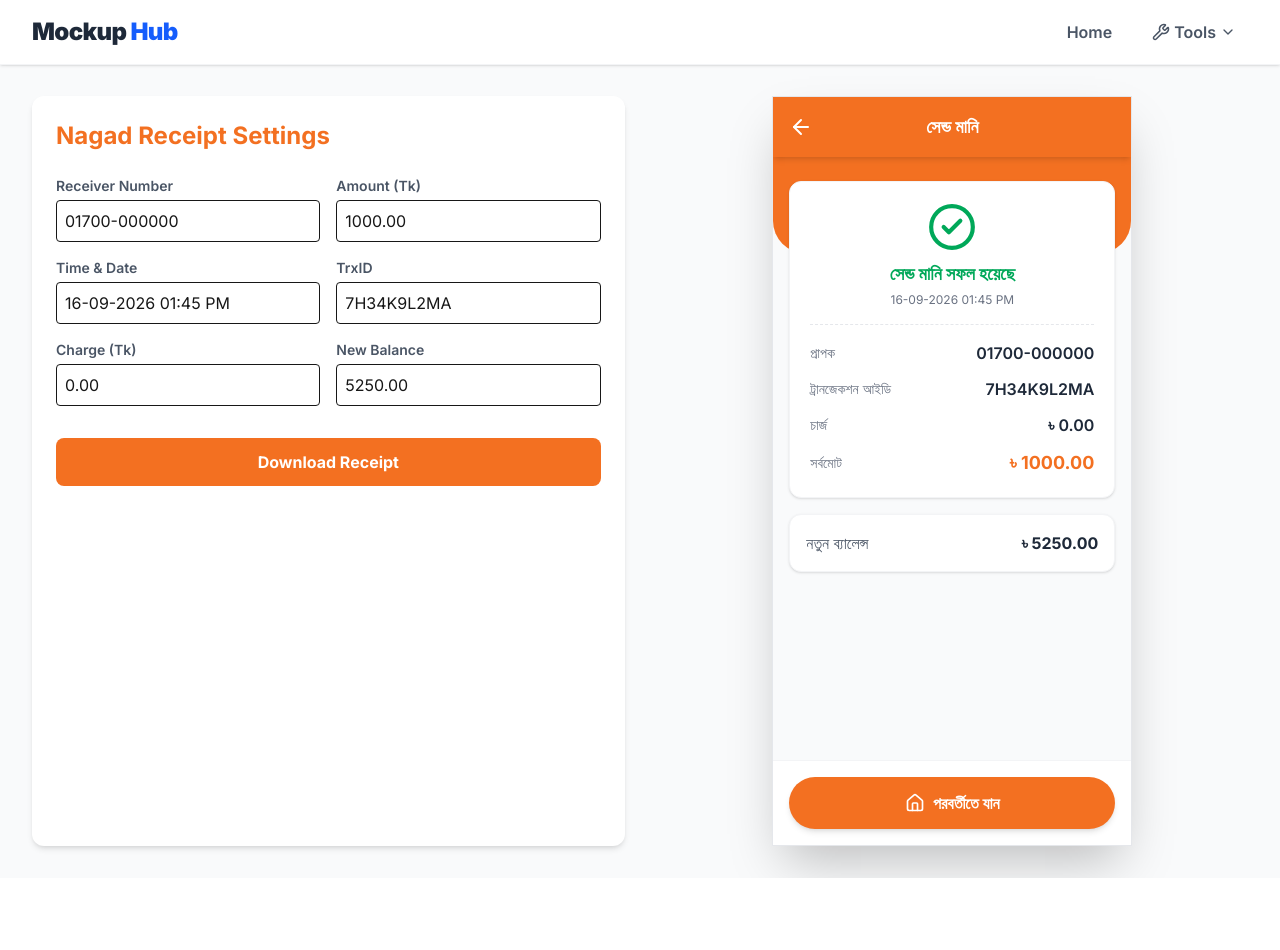
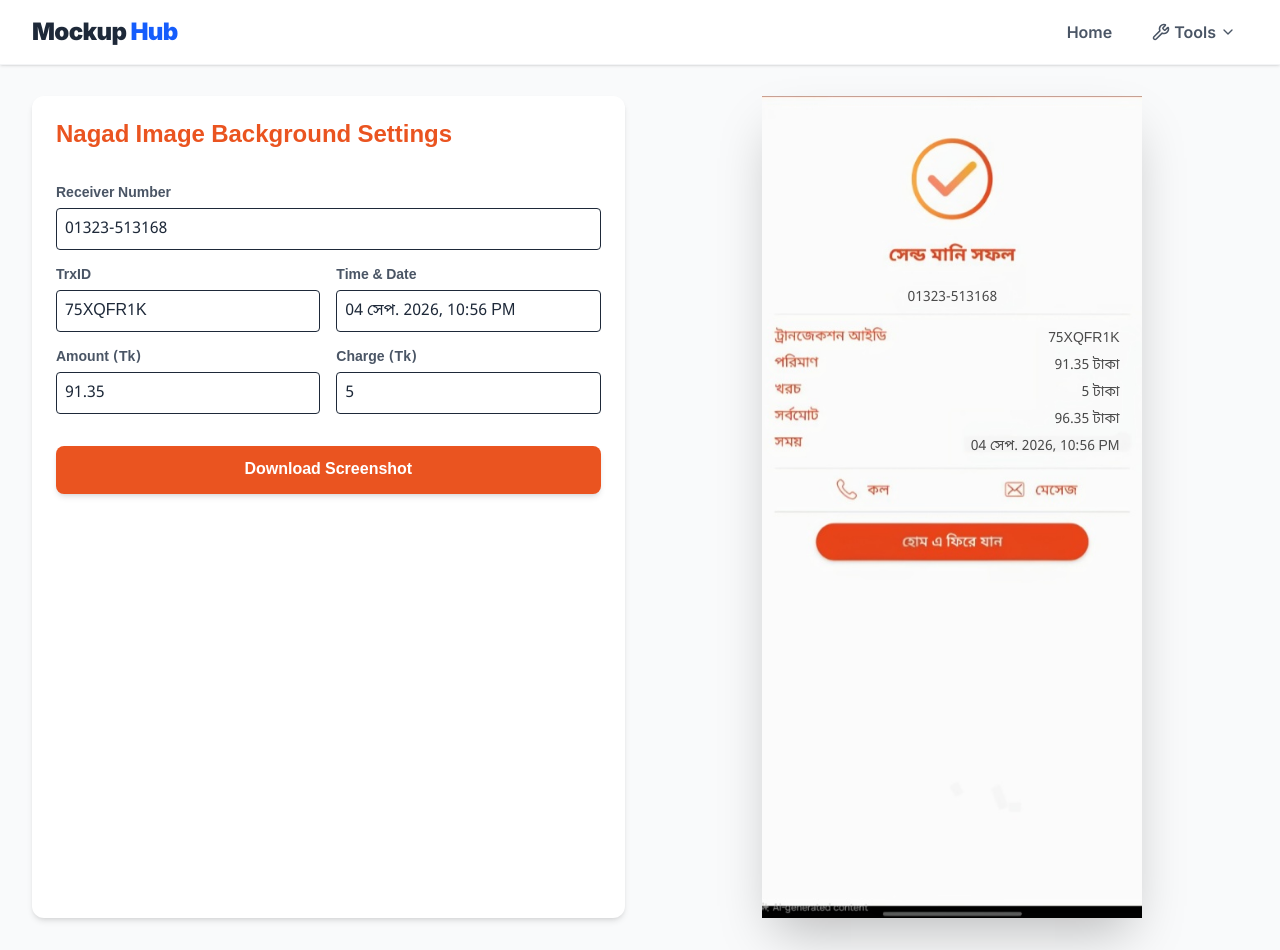
Before and after one commit to rashid-hash/tools-and-tricks, a Next.js app: page /nagad in a window 1280 px wide. Before the commit the page ends 878 px from the top, so only its background shows below. Built offline with nearby package versions, Linux system fonts and the light colour scheme.

Commit message:
Fixed TypeScript focusRing error in bkash page

```diff
--- a/app/nagad/page.tsx
+++ b/app/nagad/page.tsx
@@ -2,25 +2,37 @@
 
 import React, { useState, useRef } from "react";
 import * as htmlToImage from "html-to-image";
-import { ArrowLeft, CheckCircle2, Home } from "lucide-react";
+import { Noto_Sans_Bengali } from "next/font/google";
+
+// আধুনিক বাংলা ফন্ট
+const notoSansBengali = Noto_Sans_Bengali({
+  subsets: ["bengali"],
+  weight: ["400", "500", "600", "700"],
+});
 
 export default function NagadGenerator() {
-  const [amount, setAmount] = useState("1000.00");
-  const [receiverNumber, setReceiverNumber] = useState("01700-000000");
-  const [trxId, setTrxId] = useState("7H34K9L2MA");
-  const [time, setTime] = useState("16-09-2026 01:45 PM");
-  const [newBalance, setNewBalance] = useState("5250.00");
-  const [charge, setCharge] = useState("0.00");
+  const [receiverNumber, setReceiverNumber] = useState("01323-513168");
+  const [trxId, setTrxId] = useState("75XQFR1K");
+  const [amount, setAmount] = useState("91.35");
+  const [charge, setCharge] = useState("5");
+  const [time, setTime] = useState("04 সেপ. 2026, 10:56 PM");
 
   const previewRef = useRef<HTMLDivElement>(null);
+  const nagadOrange = "#ea5420";
+
+  // Total amount calculation (as exact number/string)
+  const totalAmount = (parseFloat(amount) + parseFloat(charge)).toFixed(2);
 
   const downloadScreenshot = async () => {
     if (previewRef.current) {
       try {
-        const dataUrl = await htmlToImage.toPng(previewRef.current, { quality: 1.0, pixelRatio: 2 });
+        const dataUrl = await htmlToImage.toPng(previewRef.current, {
+          quality: 1.0,
+          pixelRatio: 3
+        });
         const link = document.createElement("a");
         link.href = dataUrl;
-        link.download = "nagad-receipt.png";
+        link.download = "nagad-original-receipt.png";
         link.click();
       } catch (error) {
         console.error("Screenshot error:", error);
@@ -30,103 +42,95 @@
   };
 
   return (
-    <div className="min-h-screen bg-gray-50 p-4 md:p-8 flex flex-col lg:flex-row gap-8 font-sans">
+    <div className={`min-h-screen bg-gray-50 p-4 md:p-8 flex flex-col lg:flex-row gap-8 ${notoSansBengali.className} text-gray-800`}>
 
       {/* --- Left Panel: Controls --- */}
-      <div className="w-full lg:w-1/2 bg-white p-6 rounded-xl shadow-md flex flex-col gap-4">
-        <h2 className="text-2xl font-bold text-[#f37021] mb-2">Nagad Receipt Settings</h2>
+      <div className="w-full lg:w-1/2 bg-white p-6 rounded-xl shadow-md flex flex-col gap-4 font-sans">
+        <h2 className="text-2xl font-bold mb-4" style={{ color: nagadOrange }}>Nagad Image Background Settings</h2>
 
         <div className="grid grid-cols-1 md:grid-cols-2 gap-4">
+          <div className="flex flex-col gap-1 md:col-span-2">
+            <label className="text-sm font-semibold text-gray-600">Receiver Number</label>
+            <input type="text" value={receiverNumber} onChange={(e) => setReceiverNumber(e.target.value)} className="border p-2 rounded outline-none focus:ring-2 focus:ring-[#ea5420]" />
+          </div>
           <div className="flex flex-col gap-1">
-            <label className="text-sm font-semibold text-gray-600">Receiver Number</label>
-            <input type="text" value={receiverNumber} onChange={(e) => setReceiverNumber(e.target.value)} className="border p-2 rounded outline-none focus:ring-2 focus:ring-[#f37021]" />
+            <label className="text-sm font-semibold text-gray-600">TrxID</label>
+            <input type="text" value={trxId} onChange={(e) => setTrxId(e.target.value)} className="border p-2 rounded outline-none uppercase focus:ring-2 focus:ring-[#ea5420]" />
+          </div>
+          <div className="flex flex-col gap-1">
+            <label className="text-sm font-semibold text-gray-600">Time & Date</label>
+            <input type="text" value={time} onChange={(e) => setTime(e.target.value)} className="border p-2 rounded outline-none focus:ring-2 focus:ring-[#ea5420]" />
           </div>
           <div className="flex flex-col gap-1">
             <label className="text-sm font-semibold text-gray-600">Amount (Tk)</label>
-            <input type="text" value={amount} onChange={(e) => setAmount(e.target.value)} className="border p-2 rounded outline-none focus:ring-2 focus:ring-[#f37021]" />
-          </div>
-          <div className="flex flex-col gap-1">
-            <label className="text-sm font-semibold text-gray-600">Time & Date</label>
-            <input type="text" value={time} onChange={(e) => setTime(e.target.value)} className="border p-2 rounded outline-none focus:ring-2 focus:ring-[#f37021]" />
-          </div>
-          <div className="flex flex-col gap-1">
-            <label className="text-sm font-semibold text-gray-600">TrxID</label>
-            <input type="text" value={trxId} onChange={(e) => setTrxId(e.target.value)} className="border p-2 rounded outline-none focus:ring-2 focus:ring-[#f37021] uppercase" />
+            <input type="number" value={amount} onChange={(e) => setAmount(e.target.value)} className="border p-2 rounded outline-none focus:ring-2 focus:ring-[#ea5420]" />
           </div>
           <div className="flex flex-col gap-1">
             <label className="text-sm font-semibold text-gray-600">Charge (Tk)</label>
-            <input type="text" value={charge} onChange={(e) => setCharge(e.target.value)} className="border p-2 rounded outline-none focus:ring-2 focus:ring-[#f37021]" />
-          </div>
-          <div className="flex flex-col gap-1">
-            <label className="text-sm font-semibold text-gray-600">New Balance</label>
-            <input type="text" value={newBalance} onChange={(e) => setNewBalance(e.target.value)} className="border p-2 rounded outline-none focus:ring-2 focus:ring-[#f37021]" />
+            <input type="number" value={charge} onChange={(e) => setCharge(e.target.value)} className="border p-2 rounded outline-none focus:ring-2 focus:ring-[#ea5420]" />
           </div>
         </div>
 
-        <button onClick={downloadScreenshot} className="mt-4 bg-[#f37021] text-white py-3 rounded-lg font-bold hover:bg-[#d9601a] transition w-full">
-          Download Receipt
+        <button onClick={downloadScreenshot} className="mt-4 text-white py-3 rounded-lg font-bold transition w-full hover:opacity-90 shadow-md" style={{ backgroundColor: nagadOrange }}>
+          Download Screenshot
         </button>
       </div>
 
       {/* --- Right Panel: Live Preview --- */}
       <div className="w-full lg:w-1/2 flex justify-center items-center">
-        <div ref={previewRef} className="w-full max-w-[360px] bg-white h-[750px] relative flex flex-col shadow-2xl overflow-hidden border border-gray-200">
 
-          {/* Header - Nagad Orange */}
-          <div className="bg-[#f37021] px-4 py-4 flex items-center justify-between text-white shadow-md z-10">
-            <ArrowLeft size={24} className="cursor-pointer" />
-            <span className="font-semibold text-lg">সেন্ড মানি</span>
-            <div className="w-6"></div> {/* Spacer */}
-          </div>
+        {/* Main Mockup Container - Standard smartphone ratio */}
+        <div ref={previewRef} className="w-[380px] h-[822px] relative shadow-2xl overflow-hidden bg-white">
 
-          <div className="flex-1 bg-gray-50 relative">
+          {/* Background Image */}
+          {/* eslint-disable-next-line @next/next/no-img-element */}
+          <img
+            src="/nagad-bg.jpg"
+            alt="Nagad Blank Template"
+            className="absolute inset-0 w-full h-full object-cover z-0 pointer-events-none"
+          />
 
-            {/* Top Curved Background */}
-            <div className="bg-[#f37021] h-24 w-full absolute top-0 rounded-b-[2rem]"></div>
+          {/* Text Overlays - Positioned precisely over the background */}
+          <div className="absolute inset-0 z-10 w-full h-full pointer-events-none">
 
-            {/* Success Card */}
-            <div className="relative z-10 mt-6 mx-4 bg-white rounded-xl p-5 shadow-sm border border-gray-100 flex flex-col items-center">
-              <CheckCircle2 size={50} className="text-[#00a859] bg-white rounded-full mb-2" />
-              <h2 className="text-[#00a859] font-bold text-lg text-center mb-1">সেন্ড মানি সফল হয়েছে</h2>
-              <p className="text-gray-500 text-xs">{time}</p>
-
-              <hr className="w-full my-4 border-dashed border-gray-200" />
-
-              <div className="w-full flex flex-col gap-3">
-                <div className="flex justify-between items-center">
-                  <span className="text-gray-500 text-sm">প্রাপক</span>
-                  <span className="font-semibold text-gray-800">{receiverNumber}</span>
-                </div>
-                <div className="flex justify-between items-center">
-                  <span className="text-gray-500 text-sm">ট্রানজেকশন আইডি</span>
-                  <span className="font-semibold text-gray-800 uppercase">{trxId}</span>
-                </div>
-                <div className="flex justify-between items-center">
-                  <span className="text-gray-500 text-sm">চার্জ</span>
-                  <span className="font-semibold text-gray-800">৳ {charge}</span>
-                </div>
-                <div className="flex justify-between items-center">
-                  <span className="text-gray-500 text-sm">সর্বমোট</span>
-                  <span className="font-bold text-[#f37021] text-lg">৳ {amount}</span>
-                </div>
-              </div>
+            {/* 1. Receiver Number (Top Center) */}
+            <div className="absolute top-[23%] w-full text-center">
+              <span className="text-[14px] font-medium text-[#4b4b4b]">{receiverNumber}</span>
             </div>
 
-            {/* Balance Card */}
-            <div className="relative z-10 mt-4 mx-4 bg-white rounded-xl p-4 shadow-sm border border-gray-100 flex justify-between items-center">
-               <span className="text-gray-600 font-medium">নতুন ব্যালেন্স</span>
-               <span className="font-bold text-gray-800">৳ {newBalance}</span>
+            {/* 2. Details List (Right Aligned) */}
+            {/* The left side labels (TrxID, Amount, etc.) are already in the background image.
+                We just need to place the dynamic values on the right side. */}
+            <div className="absolute top-[28%] left-[40%] right-[6%] flex flex-col gap-[3px]">
+
+              {/* TrxID */}
+              <div className="text-right">
+                <span className="text-[14px] font-medium text-[#4b4b4b] uppercase">{trxId}</span>
+              </div>
+
+              {/* Amount */}
+              <div className="text-right">
+                <span className="text-[14px] font-medium text-[#4b4b4b]">{amount} টাকা</span>
+              </div>
+
+              {/* Charge */}
+              <div className="text-right">
+                <span className="text-[14px] font-medium text-[#4b4b4b]">{charge} টাকা</span>
+              </div>
+
+              {/* Total Amount */}
+              <div className="text-right">
+                <span className="text-[14px] font-medium text-[#4b4b4b]">{totalAmount} টাকা</span>
+              </div>
+
+              {/* Time */}
+              <div className="text-right">
+                <span className="text-[14px] font-medium text-[#4b4b4b]">{time}</span>
+              </div>
+
             </div>
 
           </div>
-
-          {/* Bottom Button */}
-          <div className="bg-white p-4 border-t border-gray-100 shadow-[0_-4px_6px_-1px_rgba(0,0,0,0.05)]">
-             <button className="w-full flex items-center justify-center gap-2 bg-[#f37021] text-white font-bold py-3.5 rounded-full hover:bg-[#d9601a] transition shadow-md">
-               <Home size={20} /> পরবর্তীতে যান
-             </button>
-          </div>
-
         </div>
       </div>
     </div>
```
Also changed, not shown: public/nagad-bg.jpg (added).
